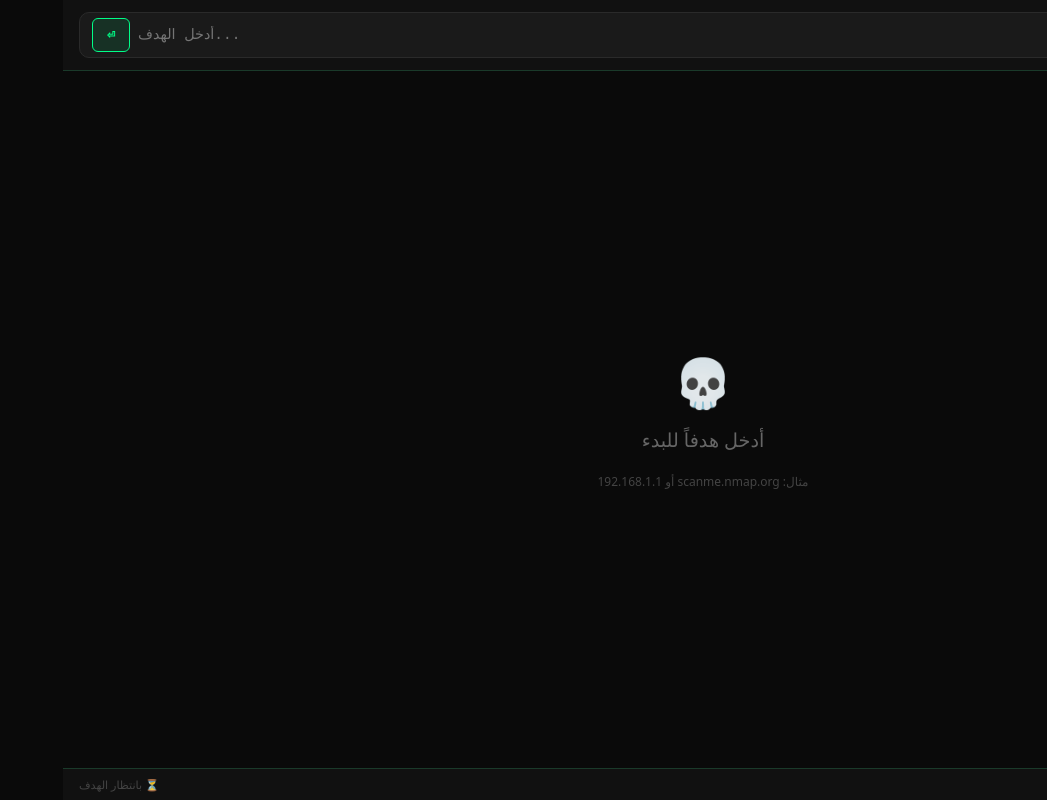
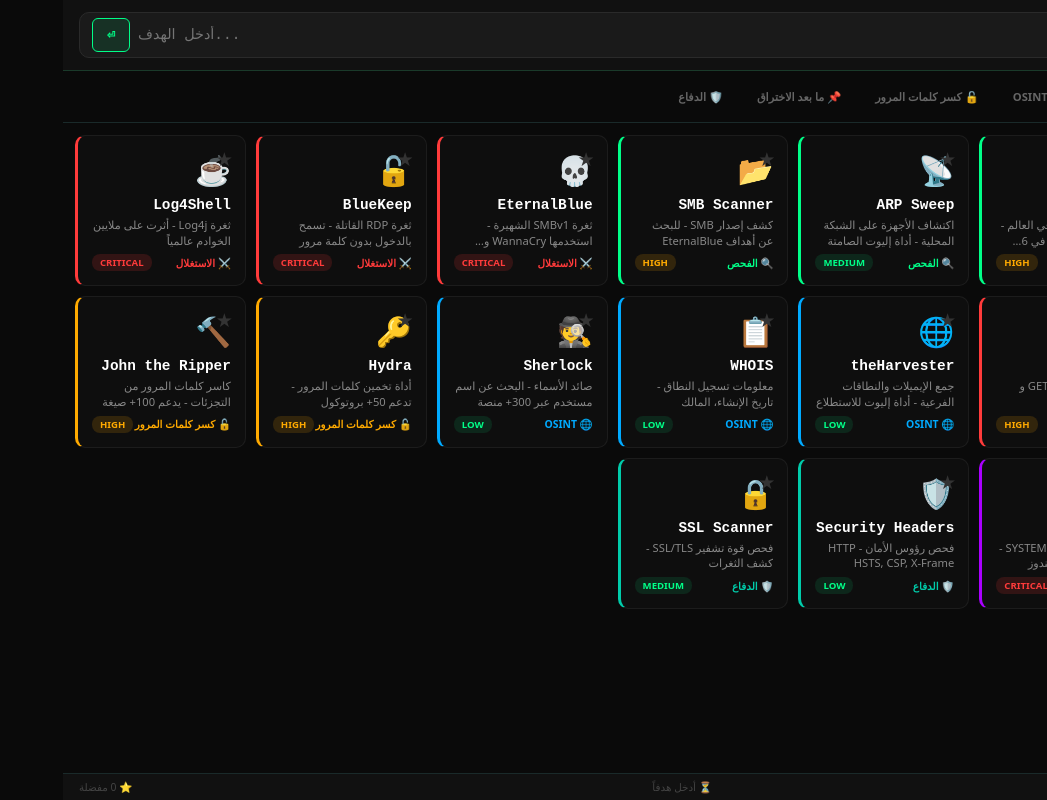
Before and after one commit to Heroeen90/eliot-mask, a React (Vite) app: page / in a window 1280 px wide. Shown: the whole page, without its empty margins (233-1280 px from the left). Built offline with nearby package versions, Linux system fonts and the light colour scheme; the HTML template or start-up script is replaced by a standard one.

Commit message:
Implement favorites management with localStorage
Added localStorage functionality to manage favorites.

```diff
--- a/src/App.jsx
+++ b/src/App.jsx
@@ -1,8 +1,39 @@
-import React, { useState } from 'react';
+import React, { useState, useEffect } from 'react';
 import TargetBar from './components/TargetBar';
+import ToolGrid from './components/ToolGrid';
+
+// استرجاع المفضلة من localStorage
+function getStoredFavorites() {
+  try {
+    return JSON.parse(localStorage.getItem('eliot_favorites') || '[]');
+  } catch { return []; }
+}
+
+function storeFavorites(favs) {
+  localStorage.setItem('eliot_favorites', JSON.stringify(favs));
+}
 
 function App() {
   const [target, setTarget] = useState('');
+  const [favorites, setFavorites] = useState(getStoredFavorites);
+  const [selectedTool, setSelectedTool] = useState(null);
+
+  // حفظ المفضلة عند التغيير
+  useEffect(() => {
+    storeFavorites(favorites);
+  }, [favorites]);
+
+  const handleToggleFavorite = (toolId) => {
+    setFavorites(prev =>
+      prev.includes(toolId)
+        ? prev.filter(id => id !== toolId)
+        : [toolId, ...prev]
+    );
+  };
+
+  const handleSelectTool = (tool) => {
+    setSelectedTool(tool);
+  };
 
   return (
     <div style={{
@@ -15,58 +46,91 @@
       {/* شريط الهدف */}
       <TargetBar onTargetChange={setTarget} />
 
-      {/* المحتوى الرئيسي */}
+      {/* رسالة الهدف الحالي */}
+      {target && (
         <div style={{
-        flex: 1,
-        display: 'flex',
-        alignItems: 'center',
-        justifyContent: 'center',
-        flexDirection: 'column',
-        gap: 12,
-        padding: 20,
+          background: 'rgba(0,255,136,0.05)',
+          borderBottom: '1px solid rgba(0,255,136,0.15)',
+          padding: '6px 16px',
+          fontSize: '0.7rem',
+          color: '#00ff88',
+          fontFamily: 'monospace',
+          direction: 'ltr',
+          textAlign: 'left',
         }}>
-        {target ? (
-          <>
-            <div style={{ fontSize: '0.8rem', color: '#666' }}>الهدف الحالي:</div>
+          🎯 {target}
+        </div>
+      )}
+
+      {/* المحتوى الرئيسي: شبكة الأدوات */}
+      <div style={{ flex: 1, overflow: 'hidden' }}>
+        <ToolGrid
+          onSelectTool={handleSelectTool}
+          favorites={favorites}
+          onToggleFavorite={handleToggleFavorite}
+        />
+      </div>
+
+      {/* نافذة الأداة المختارة (ستتطور لاحقاً إلى الطرفية) */}
+      {selectedTool && (
+        <div style={{
+          background: '#111',
+          borderTop: '2px solid #00ff88',
+          padding: 16,
+          maxHeight: '30vh',
+          overflowY: 'auto',
+        }}>
+          <div style={{ display: 'flex', justifyContent: 'space-between', alignItems: 'center', marginBottom: 8 }}>
+            <span style={{ color: '#00ff88', fontWeight: 700, fontFamily: 'monospace' }}>
+              ⚡ {selectedTool.name}
+            </span>
+            <button
+              onClick={() => setSelectedTool(null)}
+              style={{
+                background: 'transparent',
+                border: '1px solid #333',
+                borderRadius: 4,
+                color: '#666',
+                cursor: 'pointer',
+                padding: '4px 10px',
+              }}
+            >
+              ✕
+            </button>
+          </div>
           <div style={{
             fontFamily: 'monospace',
-              fontSize: '1.4rem',
-              color: '#00ff88',
-              background: 'rgba(0,255,136,0.05)',
-              padding: '12px 24px',
-              borderRadius: 8,
-              border: '1px solid rgba(0,255,136,0.2)',
+            fontSize: '0.75rem',
+            color: '#aaa',
+            background: '#0a0a0a',
+            padding: 10,
+            borderRadius: 6,
+            whiteSpace: 'pre-wrap',
             direction: 'ltr',
+            textAlign: 'left',
           }}>
-              {target}
+            {selectedTool.cmd?.replace('{TARGET}', target || 'TARGET')}
           </div>
-            <div style={{ fontSize: '0.75rem', color: '#444', marginTop: 20 }}>
-              المرحلة التالية: إضافة الأدوات ⚔️
+          <div style={{ fontSize: '0.65rem', color: '#444', marginTop: 8 }}>
+            {selectedTool.desc}
           </div>
-          </>
-        ) : (
-          <>
-            <div style={{ fontSize: '3rem' }}>💀</div>
-            <div style={{ fontSize: '1.2rem', color: '#666' }}>أدخل هدفاً للبدء</div>
-            <div style={{ fontSize: '0.75rem', color: '#444', marginTop: 8 }}>
-              مثال: scanme.nmap.org أو 192.168.1.1
         </div>
-          </>
       )}
-      </div>
 
-      {/* شريط الحالة في الأسفل */}
+      {/* شريط الحالة السفلي */}
       <div style={{
         background: '#111',
-        borderTop: '1px solid #1a3a2a',
-        padding: '8px 16px',
+        borderTop: '1px solid #1a2a2a',
+        padding: '6px 16px',
         display: 'flex',
         justifyContent: 'space-between',
-        fontSize: '0.7rem',
+        fontSize: '0.65rem',
         color: '#444',
+        flexShrink: 0,
       }}>
         <span>💀 Eliot's Mask v1.0</span>
-        <span>{target ? '🎯 جاهز' : '⏳ بانتظار الهدف'}</span>
+        <span>{target ? '🎯 جاهز' : '⏳ أدخل هدفاً'}</span>
+        <span>⭐ {favorites.length} مفضلة</span>
       </div>
     </div>
   );
```
Lines whose indentation alone changed are shown as unchanged.
